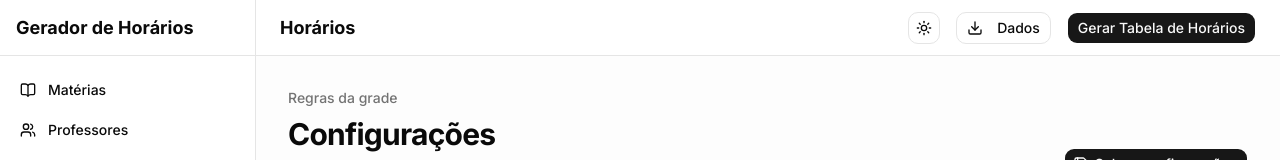
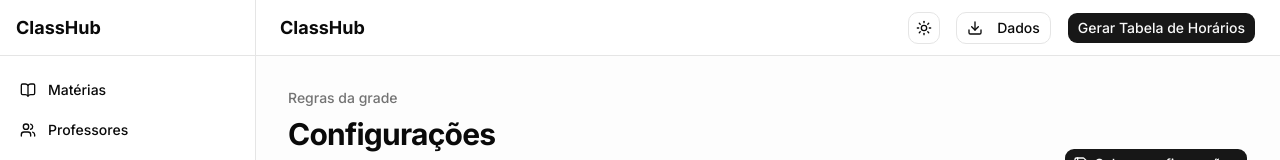
Before and after one commit to 1leumas/PI-efa, a Next.js app: page /settings in a window 1280 px wide. Shown: the top 160 px of the page. Built offline with nearby package versions, Linux system fonts and the light colour scheme.

Commit message:
chore: rename app to ClassHub

```diff
--- a/app/layout.tsx
+++ b/app/layout.tsx
@@ -9,8 +9,8 @@ import { Toaster } from "@/components/ui/sonner";
 const inter = Inter({ subsets: ["latin"] });
 
 export const metadata: Metadata = {
-  title: "Gerador de Horários",
-  description: "Gerador automatizado de horários escolares",
+  title: "ClassHub",
+  description: "ClassHub - gerador automatizado de horários escolares",
 };
 
 export default function RootLayout({
--- a/components/Header.tsx
+++ b/components/Header.tsx
@@ -83,7 +83,7 @@ export function Header() {
 	return (
 		<header className="h-14 flex items-center justify-between border-b px-4 bg-background md:px-6">
 			<div className="hidden items-center md:flex">
-				<span className="font-bold text-lg">Horários</span>
+				<span className="font-bold text-lg">ClassHub</span>
 			</div>
 			<div className="flex-1" />
 			<div className="flex items-center gap-2 md:gap-4">
--- a/components/Sidebar.tsx
+++ b/components/Sidebar.tsx
@@ -19,7 +19,7 @@ export function Sidebar() {
 	return (
 		<aside className="flex w-full flex-col border-b bg-background md:w-64 md:border-r md:border-b-0">
 			<div className="flex h-14 items-center border-b px-4">
-				<span className="font-bold text-lg">Gerador de Horários</span>
+				<span className="font-bold text-lg">ClassHub</span>
 			</div>
 			<nav className="overflow-x-auto py-2 md:flex-1 md:overflow-y-auto md:py-4">
 				<ul className="flex gap-1 px-2 md:grid">
```
